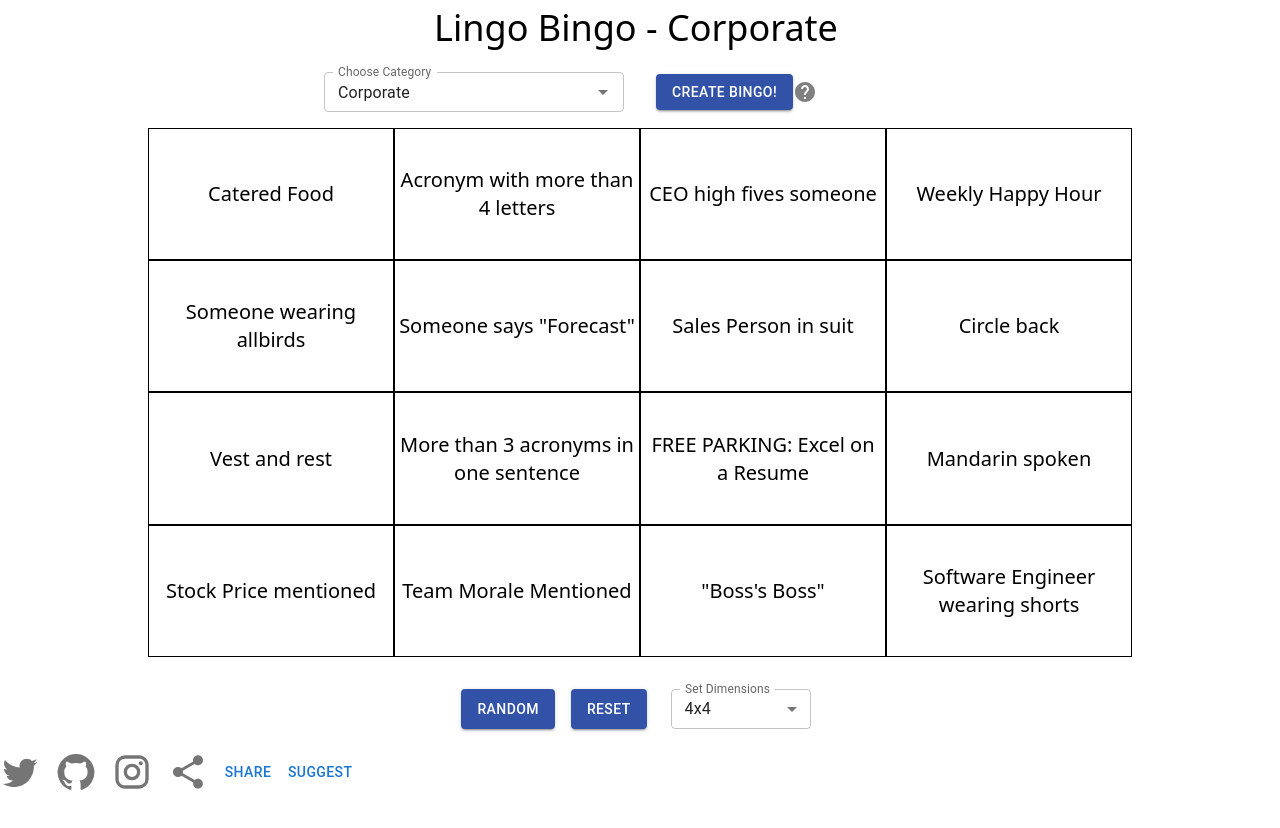
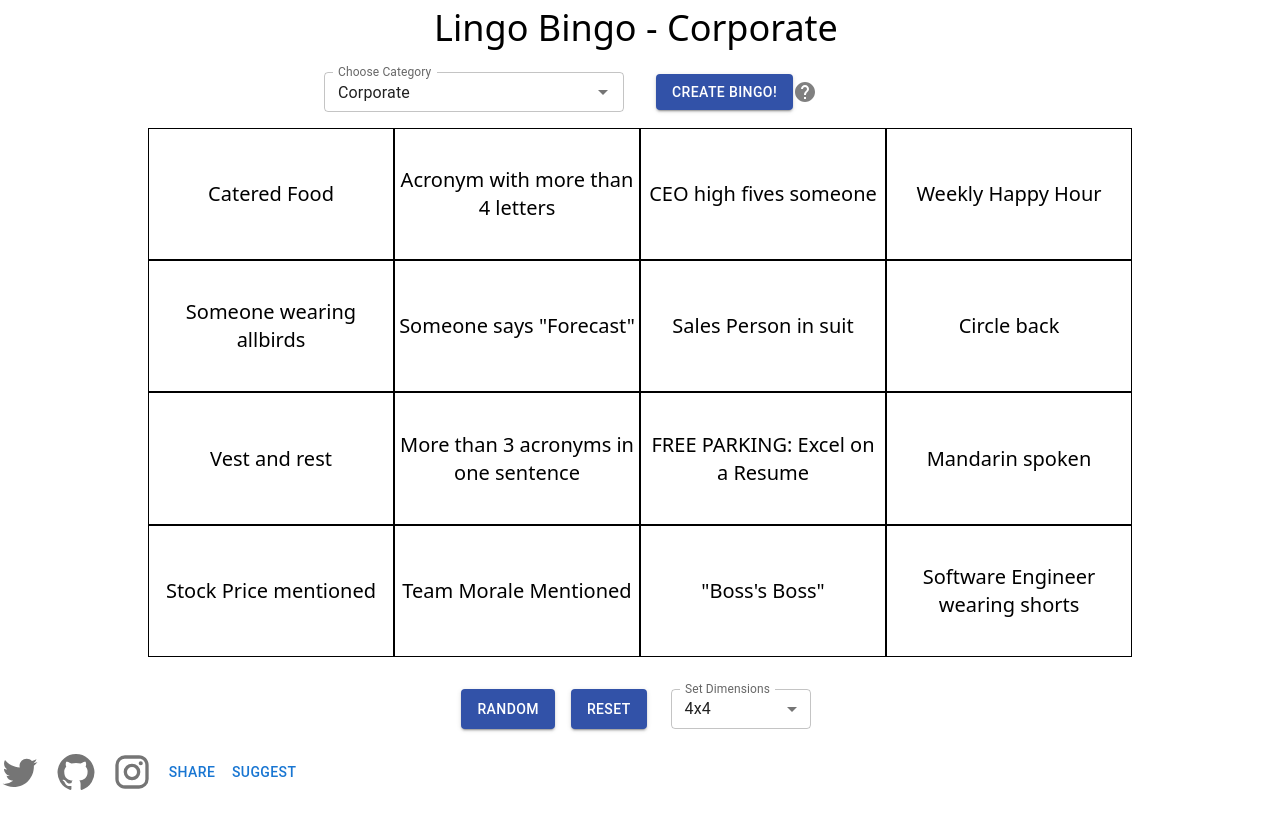
Before and after one commit to EllAchE/lingobingo, a React (Create React App) app: page / in a window 1280 px wide. Shown: the top 828 px of the page. Built offline with nearby package versions, Linux system fonts and the light colour scheme.

Commit message:
remove duped shares

```diff
--- a/src/components/WaterMark.tsx
+++ b/src/components/WaterMark.tsx
@@ -78,14 +78,6 @@ export default function WaterMark() {
         <IconButton onClick={rickRoll}>
           <InstagramIcon sx={{ fontSize: 40 }} />
         </IconButton>
-        <IconButton
-          onClick={() => {
-            shareLink();
-            handleClick();
-          }}
-        >
-          <ShareIcon sx={{ fontSize: 40 }} />
-        </IconButton>
         {!state.showBingoEffects && (
           <Button
             onClick={() => {
```
